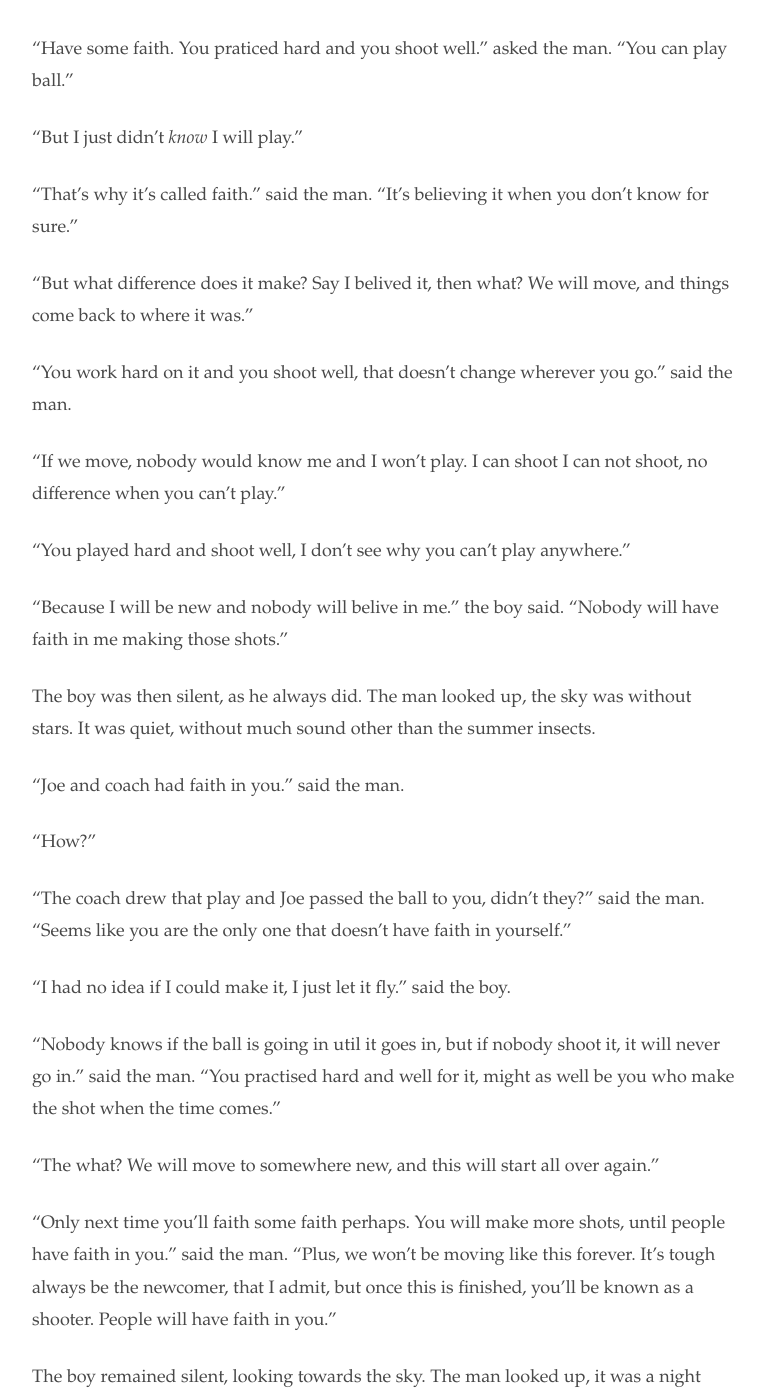
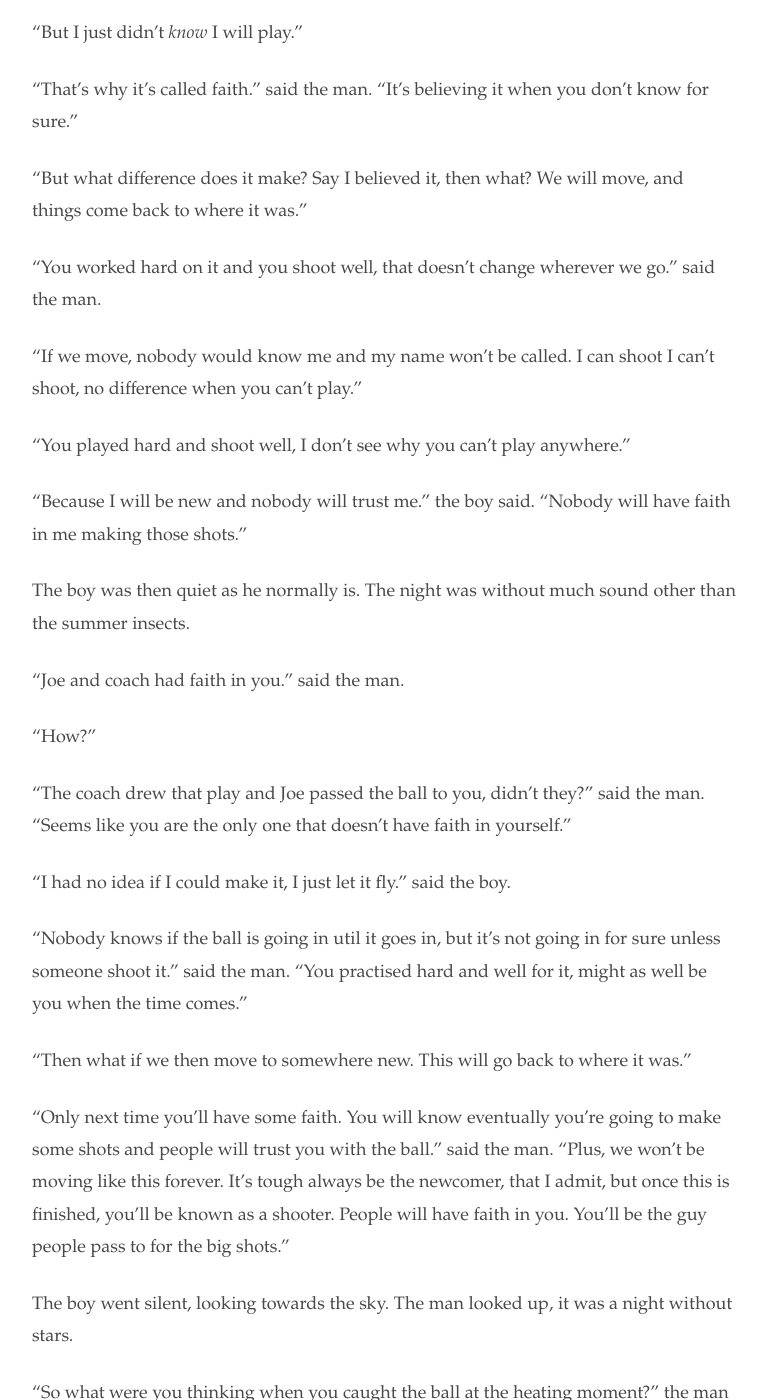
Before and after one commit to readandchedan/readandchedan.github.io, a Jekyll site: the page built from _posts/fiction/_posts/2014-07-23-shooter.md, in a window 1280 px wide and 1400 px high, scrolled down 3271 px. Shown: the whole window, without its empty margins (256-1022 px from the left). Built offline with Jekyll 4.4.1, drawn with Linux system fonts in a browser that asks for light colours; some of the changed text lies outside the part shown.

Commit message:
Commited on 2014-07-31 00:43:16.925134

```diff
--- a/_posts/fiction/_posts/2014-07-23-shooter.md
+++ b/_posts/fiction/_posts/2014-07-23-shooter.md
@@ -3,13 +3,13 @@
 layout: default
 ---
 
-A man and a boy walked out of the gym. The night was dark and the night was tender. It was hot, humid and dusty in day time but at night things started to settle down and the air carried a sweet smell. It was late and every one had left. The gym was crowded but it was late and everyone have left. There was without sight of men other thant the two walking out of it. They stopped in the shadow made by a tree with a eletric light shone a gentle, orange light over it. There was a road in front, a car passed by and vanished at the end of it. Then it was complete silence.
+A man and a boy walked out of the gym. It was dark and the night was tender. The daytime was hot, humid and dusty in day time but now things started to settle down and the air carried a sweet smell. It was late and every one had left. The gym was crowded but now without sight of any man other than man and boy came out from it. They stopped in the shadow made by a tree with a electric light shone a gentle, orange light over it. In front of them here is a road, a car passed by and soon vanished. Then it was complete silence.
 
 "Do you want some ice cream?" the man asked.
 
 "No."
 
-"Why not, it's a hot day. What about a walk?"
+"Why not, it's hot. What about a walk?"
 
 "I'm tired." said the boy. He sat down at the stairs and the man sat down with him.
 
@@ -43,43 +43,37 @@
 
 "Well trained. With a little luck this could be a different story." said the man.
 
-"They say Joe will be a star, may even play in the NBA one day."
+"They say Joe will make it to the NBA one day."
 
 "Yeah, maybe. Special kid. Every other guy come to watch him." the man said.
 
 "Coach said if we play defence, the game will take care of itself."
 
-"And you think he meant _Joe_ would take care of the game." the man said to the boy."Well, he got it wrong this time. _Someone else_ made the game winning shot."
+"And you think he meant _Joe_ would take care of the game." the man said to the boy."Well, he got it all wrong this time. _Someone else_ made the shot and took care of the game."
 
-"Without Joe that wouldn't happen, so doesn't matter who made the shot anyway." said the boy.
+"It doesn't matter who made the shot, if it wasn't Joe no way that could happen." said the boy.
 
-"A made shot is a made shot." said the man. "How was that book you are reading?"
+"A made shot is a made shot." said the man. "How's that book you are reading?"
 
 "_The Alchemist_? I like it"
 
-"Yes. What was it about?"
+"What was it about?"
 
 "A kid following his dream, traveled around the world ."
 
-"Kinda like we do."
+"Kinda like we do, just that none of us had any dreams to chance last time I check." said the man. "Just how many places we moved in the last few years?"
 
-"Just not chasing any dreams."
+"First Castle in north California , then Ramstien in Germany, Atlus in Oklahoma, then  Bentwaters in England." said the boy.
 
-"How many places we moved in the last few years?"
-
-"First north California at Castle, then Germany at Ramstien, Oklahoma at Atlus, then England at Bentwaters." said the boy.
-
-"Then back to California at Edward, then to here at Shaw. That was a lot of air bases." said the man.
-
-"You are a big boy now. You can manage yourself."
+"Then back to California at Edward, then to here at Shaw." said the man. "Well, that's a lot of air bases. At least you are a big boy now. You can manage yourself."
 
 "Maybe."
 
 "You even took care of me." said the man. "You bought groceries this morning before you left to shoot, you even made me breakfast."
 
-The boy smiled silently and briefly.
+The boy smiled briefly and silently.
 
-"All these moving around and working aren't easy and I appreciated the help." the man said. "Did you shoot well this morning?"
+"All these moving around and working aren't easy and I appreciated the help." the man said. "How's your shooting this morning?"
 
 "Usual."
 
@@ -87,35 +81,35 @@
 
 "What is?"
 
-"The morning shots. You usually shot well don't you?"
+"The shooting. You usually shot well don't you?"
 
 "I guess."
 
-"Were you thinking you are going to make big shots tonight?"
+"Were you thinking about making big shots tonight?"
 
 "No." said the boy. "I didn't even know I could play."
 
 "Of course you will play, you practiced hard."
 
-"I'm new here, the coach doesn't know me much."
+"I'm new here, coach doesn't know me."
 
-"Have some faith. You praticed hard and you shoot well." asked the man. "You can play ball."
+"Have some faith. You practiced hard and you shoot well." asked the man. "You can play ball."
 
 "But I just didn't _know_ I will play."
 
 "That's why it's called faith." said the man. "It's believing it when you don't know for sure."
 
-"But what difference does it make? Say I belived it, then what? We will move, and things come back to where it was."
+"But what difference does it make? Say I believed it, then what? We will move, and things come back to where it was."
 
-"You work hard on it and you shoot well, that doesn't change wherever you go." said the man.
+"You worked hard on it and you shoot well, that doesn't change wherever we go." said the man.
 
-"If we move, nobody would know me and I won't play. I can shoot I can not shoot, no difference when you can't play."
+"If we move, nobody would know me and my name won't be called. I can shoot I can't shoot, no difference when you can't play."
 
 "You played hard and shoot well, I don't see why you can't play anywhere."
 
-"Because I will be new and nobody will belive in me." the boy said. "Nobody will have faith in me making those shots."
+"Because I will be new and nobody will trust me." the boy said. "Nobody will have faith in me making those shots."
 
-The boy was then silent, as he always did. The man looked up, the sky was without stars. It was quiet, without much sound other than the summer insects.
+The boy was then quiet as he normally is. The night was without much sound other than the summer insects.
 
 "Joe and coach had faith in you." said the man.
 
@@ -125,19 +119,19 @@
 
 "I had no idea if I could make it, I just let it fly." said the boy.
 
-"Nobody knows if the ball is going in util it goes in, but if nobody shoot it, it will never go in." said the man. "You practised hard and well for it, might as well be you who make the shot when the time comes."
+"Nobody knows if the ball is going in util it goes in, but it's not going in for sure unless someone shoot it." said the man. "You practised hard and well for it, might as well be you when the time comes."
 
-"The what? We will move to somewhere new, and this will start all over again."
+"Then what if we then move to somewhere new. This will go back to where it was."
 
-"Only next time you'll faith some faith perhaps. You will make more shots, until people have faith in you." said the man. "Plus, we won't be moving like this forever. It's tough always be the newcomer, that I admit, but once this is finished, you'll be known as a shooter. People will have faith in you."
+"Only next time you'll have some faith. You will know eventually you're going to make some shots and people will trust you with the ball." said the man. "Plus, we won't be moving like this forever. It's tough always be the newcomer, that I admit, but once this is finished, you'll be known as a shooter. People will have faith in you. You'll be the guy people pass to for the big shots."
 
-The boy remained silent, looking towards the sky. The man looked up, it was a night without stars.
+The boy went silent, looking towards the sky. The man looked up, it was a night without stars.
 
 "So what were you thinking when you caught the ball at the heating moment?" the man asked.
 
 "I wasn't thinking much really."
 
-"It was plenty of people and noise, and little time left on the clock."
+"It was plenty of people and noise, little time left on the clock as well."
 
 "I can't see them, I can't hear them." said the boy. "I just don't remember there was much when I got the ball."
 
@@ -153,13 +147,13 @@
 
 "_Enlightened_" said the boy. "I think that's what they call it in the book"
 
-Then the boy stood up, trying to catch some breeze, so did the man.
+Trying to catch some breeze, the boy stood up, so did the man.
 
 "Want some ice cream now?" asked the man.
 
 "They'll be bad for me."
 
-"Drinking is bad for you. Many talented ruined by it and you should never do it. You could always have some ice cream,  especially when you had a good day, or a really bad one." said the man.
+"Drinking is bad, and you should never do it." said the man. "You could always have some ice cream, especially on a good day, or a really bad one."
 
 "Like today." said the boy.
 
```
Also changed, not shown: other parts of _posts/fiction/_posts/2014-07-23-shooter.md (+3 -3 lines).
